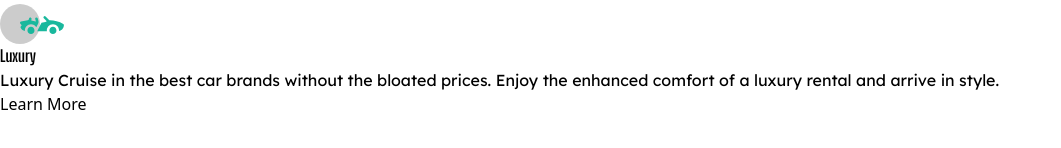
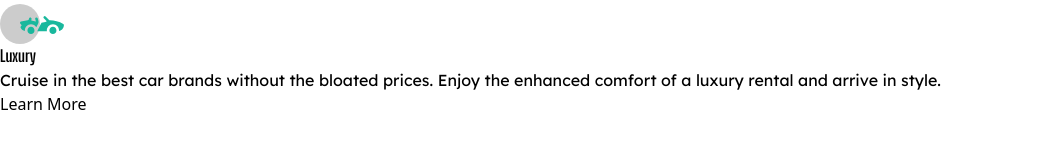
Before and after one commit to GabrielFierro/3-column-preview-card, a website: page src/index.html in a window 1280 px wide. Shown: the part 220-368 px from the top of the page, without its empty margins (0-1061 px from the left). Drawn offline with Linux system fonts and the light colour scheme.

Commit message:
del: unused word on paragraph

```diff
--- a/src/index.html
+++ b/src/index.html
@@ -65,7 +65,7 @@
             <p
               class="py-4 font-accent text-sm font-normal leading-relaxed text-transparent-white"
             >
-              Luxury Cruise in the best car brands without the bloated prices.
+              Cruise in the best car brands without the bloated prices.
               Enjoy the enhanced comfort of a luxury rental and arrive in style.
             </p>
             <button
```
